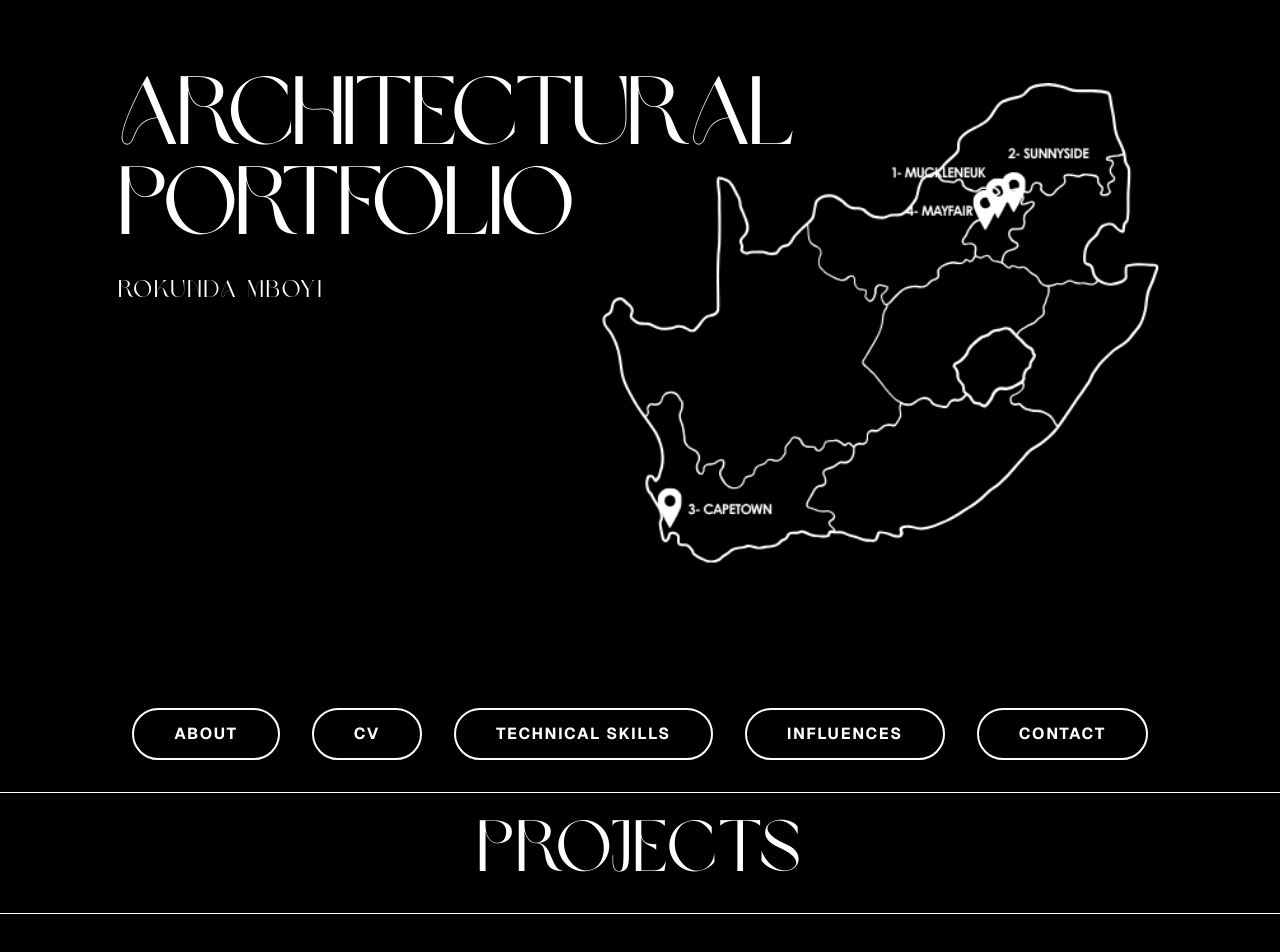
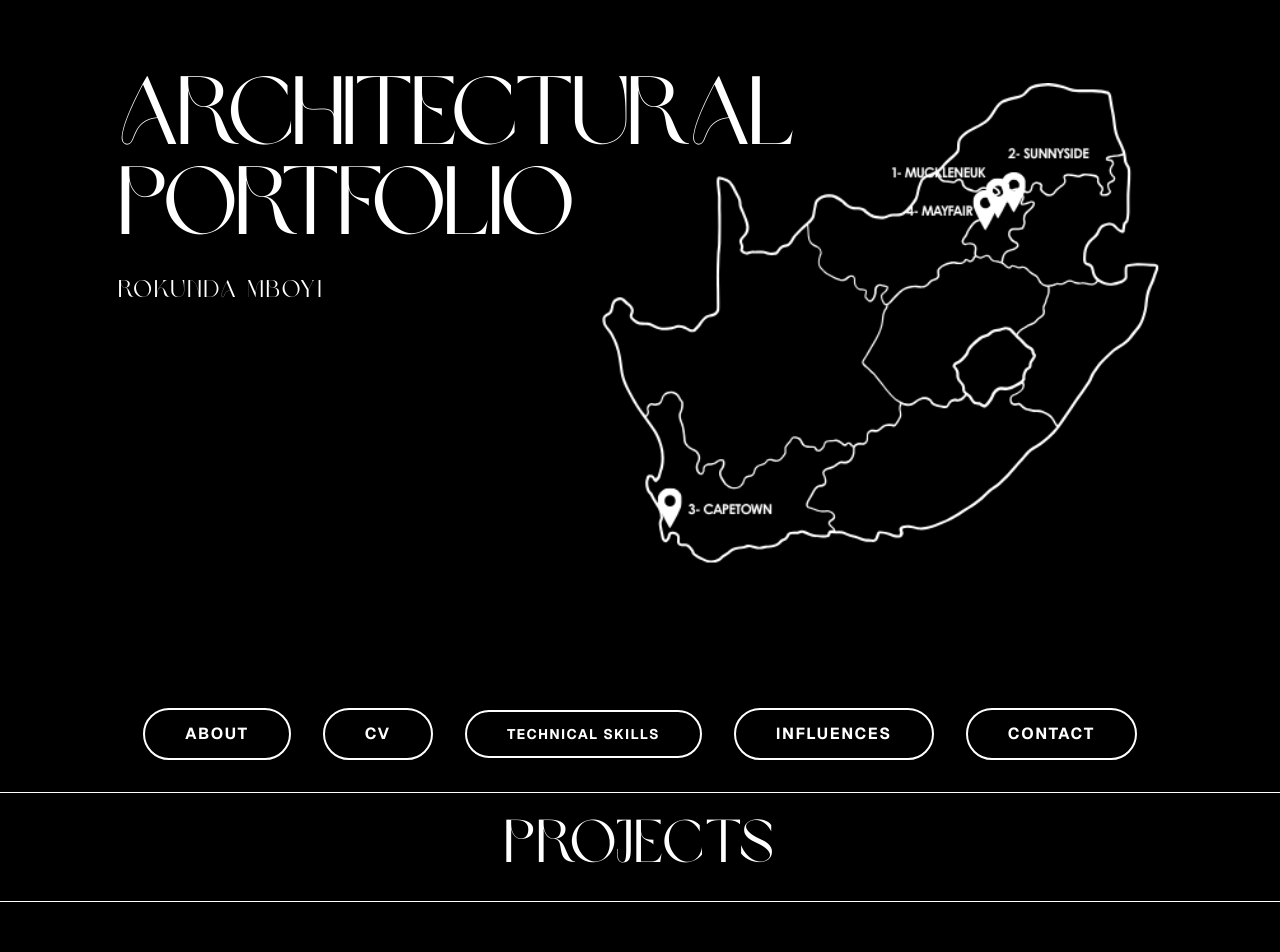
Before and after one commit to LupryM/RokundaPortfolio, a Next.js app: page / in a window 1280 px wide. Shown: the top 952 px of the page. Built offline with nearby package versions, Linux system fonts and the light colour scheme.

Commit message:
pushed nav up

```diff
--- a/app/page.tsx
+++ b/app/page.tsx
@@ -83,10 +83,9 @@ function HomeContent() {
     <div className="bg-black min-h-screen flex flex-col">
       {/* HEADER - Only show in List View */}
       {viewMode === "list" && <Header />}
-
       {/* NAVIGATION - Only show in List View */}
       {viewMode === "list" && (
-        <div className="pb-8 sticky top-0 z-40 bg-black/90 backdrop-blur-sm pt-4">
+        <div className="pb-8 sticky top-1 z-40 bg-black/90 backdrop-blur-sm pt-0 -mt-10 md:mt-0 md:pt-4">
           <Navigation />
         </div>
       )}
@@ -99,7 +98,7 @@ function HomeContent() {
             {/* PROJECTS BANNER */}
             <div className="h-px bg-white w-full"></div>
             <div className="py-4 md:py-6 flex justify-center bg-black">
-              <h2 className="font-[family-name:var(--font-brown-sugar)] text-5xl md:text-7xl text-white tracking-wide uppercase">
+              <h2 className="font-[family-name:var(--font-brown-sugar)] text-4xl md:text-6xl text-white tracking-wide uppercase">
                 PROJECTS
               </h2>
             </div>
--- a/components/navigation.tsx
+++ b/components/navigation.tsx
@@ -29,6 +29,7 @@ export const Navigation: React.FC = () => {
     <div className="flex flex-nowrap justify-center items-center gap-1 md:gap-8 px-1 z-50 relative w-full">
       {NAV_ITEMS.map((item) => {
         const isActive = item.id !== "contact" && pathname === item.href;
+        const isSkills = item.id === "skills";
 
         return (
           <Link
@@ -49,10 +50,16 @@ export const Navigation: React.FC = () => {
 
               /* FONT */
               font-sans font-bold
-              text-[10px] md:text-base
               uppercase tracking-widest
               whitespace-nowrap
               text-center
+
+              /* CONDITIONAL FONT SIZE: Smaller for Skills, normal for others */
+              ${
+                isSkills
+                  ? "text-[8px] md:text-sm"
+                  : "text-[10px] md:text-base"
+              }
 
               /* ANIMATION */
               transition-all duration-200 ease-in-out
```
